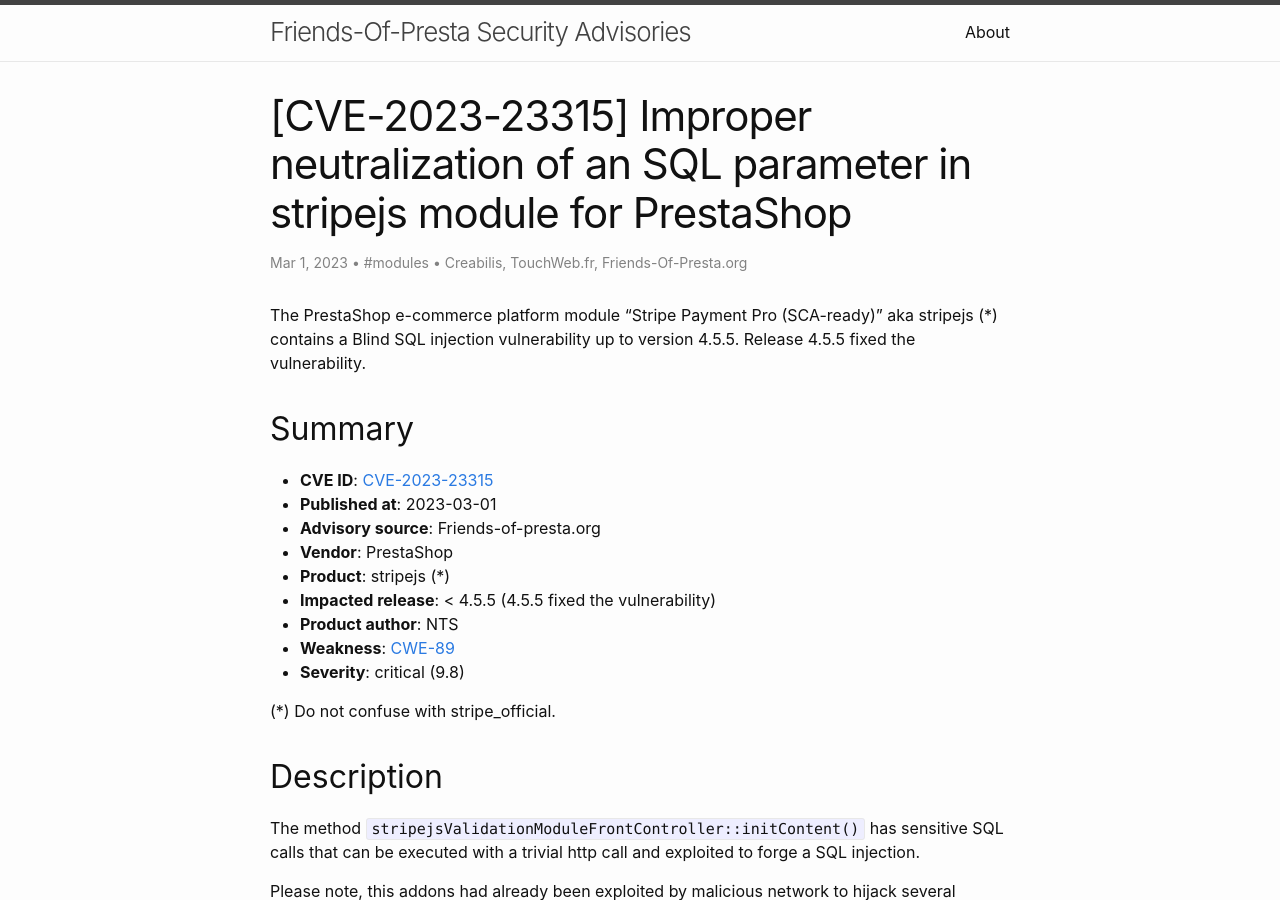
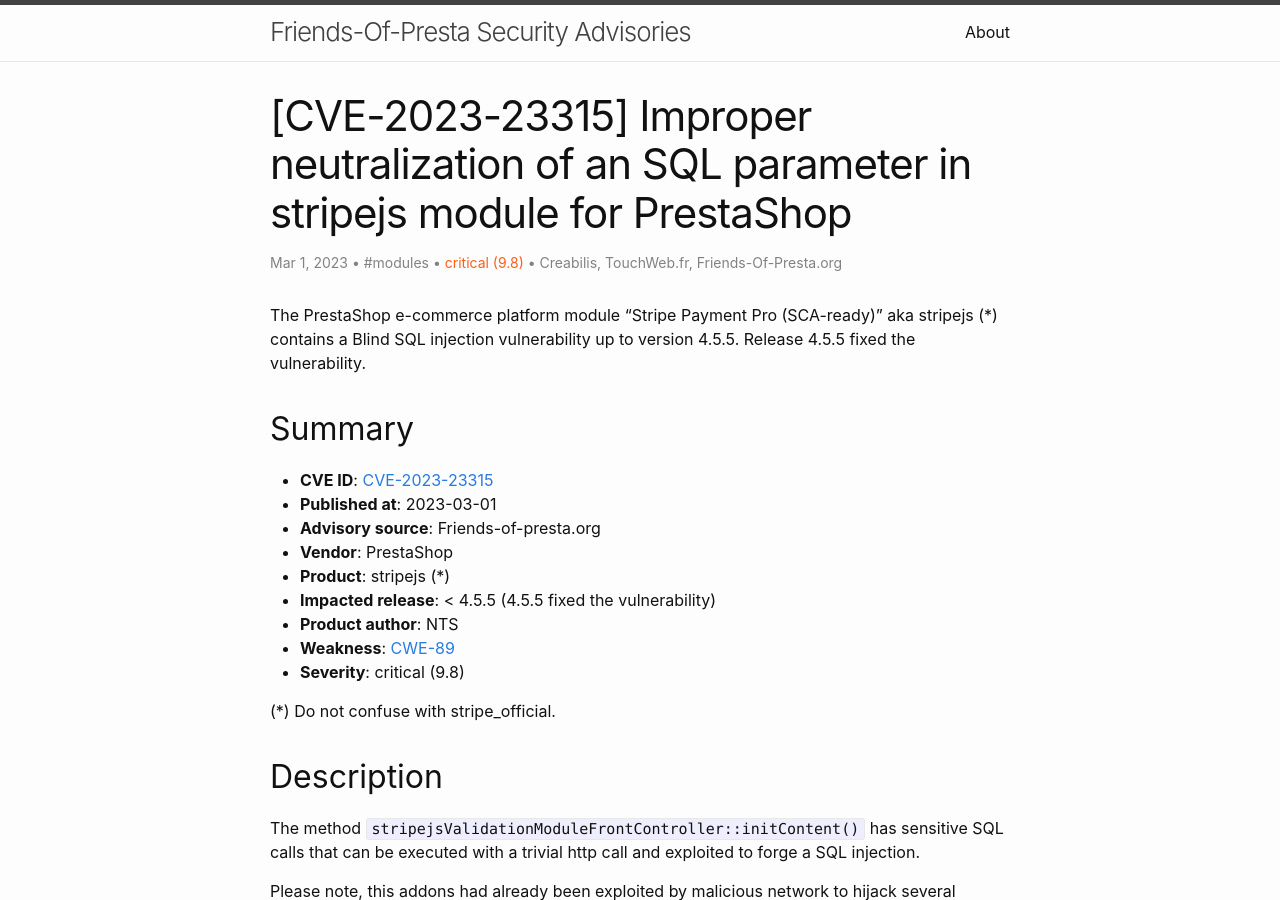
Before and after one commit to friends-of-presta/security-advisories, a Jekyll site: the page built from _posts/2023-03-01-stripejs.md, in a window 1280 px wide and 900 px high. Built offline with Jekyll 4.4.1, drawn with Linux system fonts in a browser that asks for light colours.

Commit message:
Fix cosmetic

```diff
--- a/_posts/2023-03-01-stripejs.md
+++ b/_posts/2023-03-01-stripejs.md
@@ -7,6 +7,7 @@ author:
 - TouchWeb.fr
 - Friends-Of-Presta.org
 meta: "CVE,PrestaShop,stripejs"
+severity: "critical (9.8)"
 ---
 
 The PrestaShop e-commerce platform module "Stripe Payment Pro (SCA-ready)" aka stripejs (*) contains a Blind SQL injection vulnerability up to version 4.5.5. Release 4.5.5 fixed the vulnerability.
```
